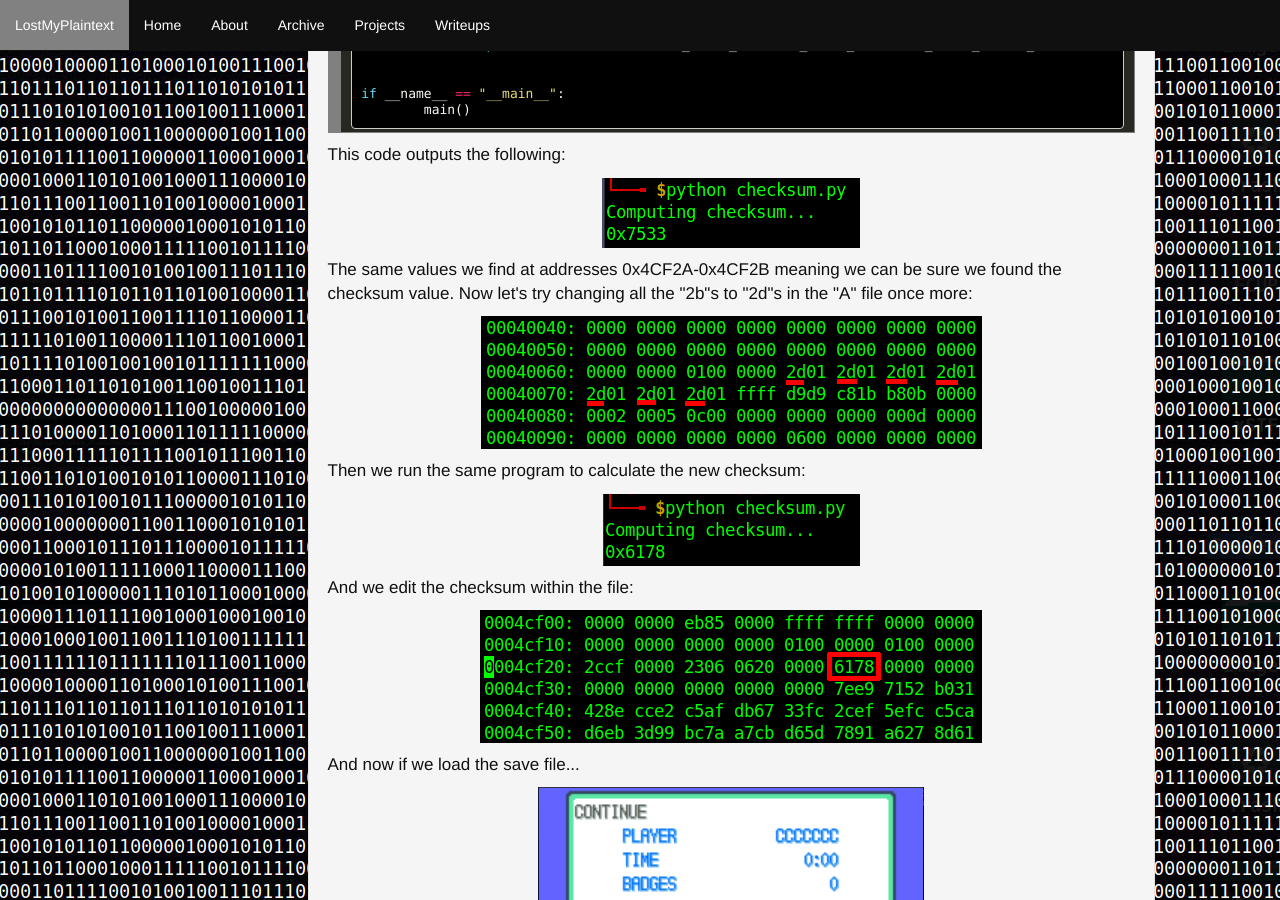
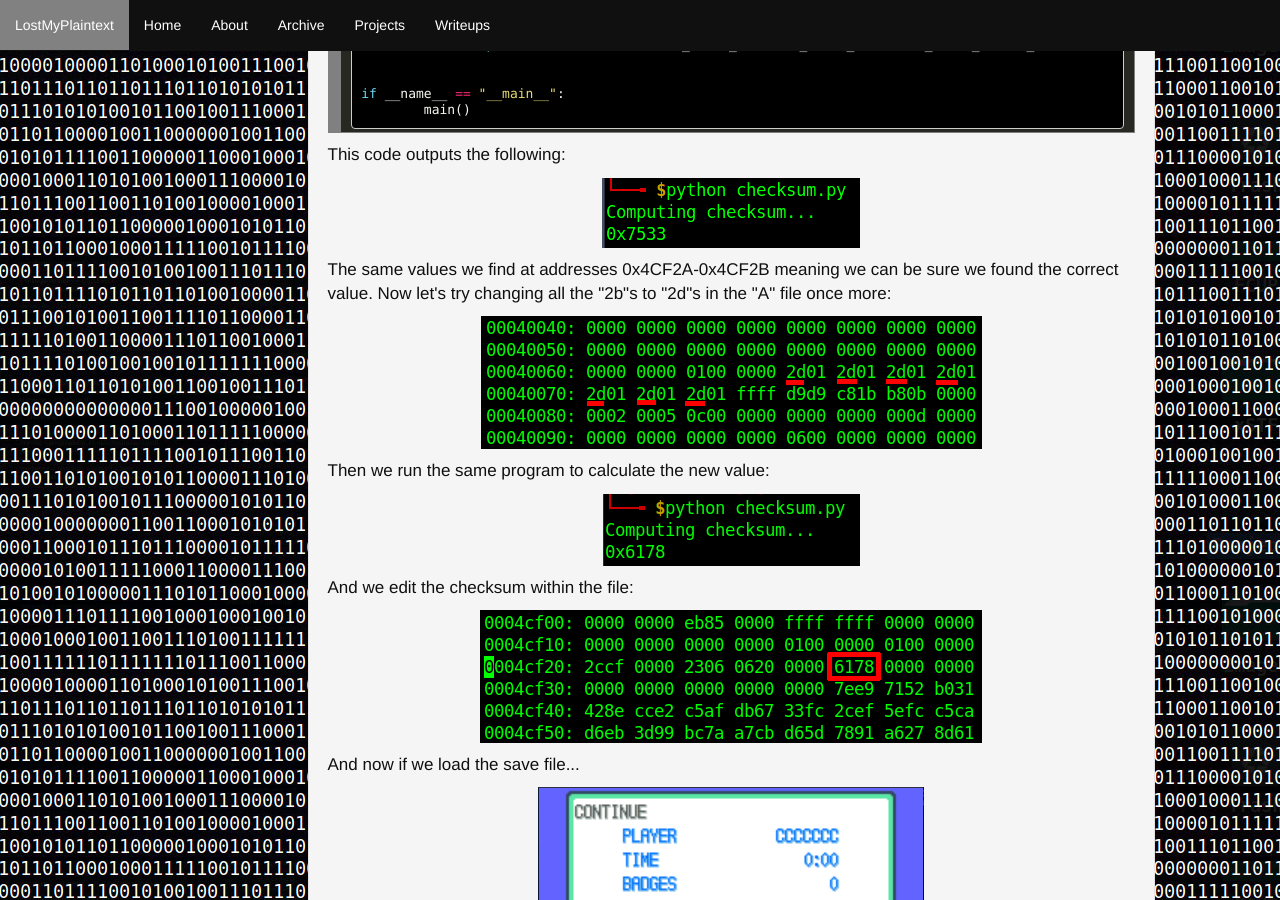
Before and after one commit to 0xA2/0xA2.github.io, a Jekyll site: the page built from _posts/2020-07-30-Reverse-Engineering-Pokemon-Save-Files.markdown, in a window 1280 px wide and 900 px high, scrolled down 4099 px. Built offline with Jekyll 4.4.1, drawn with Linux system fonts in a browser that asks for light colours.

Commit message:
Update 2020-07-30-Reverse-Engineering-Pokemon-Save-Files.markdown

```diff
--- a/_posts/2020-07-30-Reverse-Engineering-Pokemon-Save-Files.markdown
+++ b/_posts/2020-07-30-Reverse-Engineering-Pokemon-Save-Files.markdown
@@ -151,11 +151,11 @@ tr:nth-child(1) {
 <p></p>
 <img class="center" src="/assets/images/checksumoutput.png">
 <p></p>
-<p>The same values we find at addresses 0x4CF2A-0x4CF2B meaning we can be sure we found the checksum value. Now let's try changing all the "2b"s to "2d"s in the "A" file once more:</p>
+<p>The same values we find at addresses 0x4CF2A-0x4CF2B meaning we can be sure we found the correct value. Now let's try changing all the "2b"s to "2d"s in the "A" file once more:</p>
 <p></p>
 <img class="center" src="/assets/images/namechanged.png">
 <p></p>
-<p>Then we run the same program to calculate the new checksum:</p>
+<p>Then we run the same program to calculate the new value:</p>
 <p></p>
 <img class="center" src="/assets/images/newchecksum.png">
 <p></p>
```
